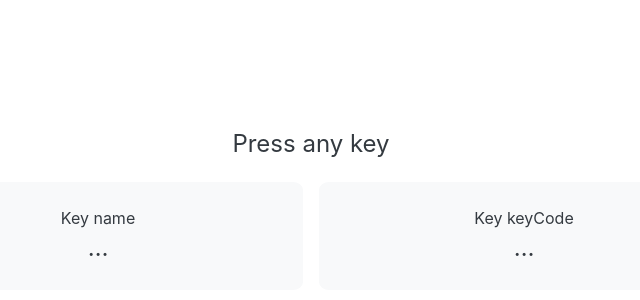
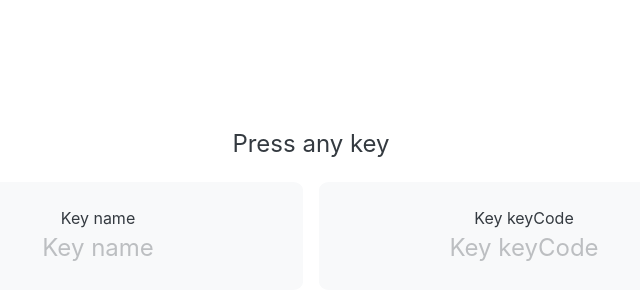
Before and after one commit to jader-rubini/vue-keystroke, a Vue app: page / in a window 1280 px wide. Shown: the part 190-490 px from the top of the page, without its empty margins (329-969 px from the left). Built offline with nearby package versions, Linux system fonts and the light colour scheme.

Commit message:
Fixed placeholder
Implemented a more elegant solution to handle
placeholder text for KeyDisplay component

```diff
--- a/src/App.vue
+++ b/src/App.vue
@@ -5,7 +5,6 @@ import KeyDisplay from './components/KeyDisplay.vue'
 const body = document.querySelector('body')
 const keyName = ref(null)
 const keyCode = ref(null)
-const placeholder = '…'
 
 function onKeyDown(e) {
   keyName.value = e.key === ' ' ? 'Space' : e.key
@@ -19,9 +18,15 @@ body.addEventListener('keydown', onKeyDown)
   <header>
     <h1>Press any key</h1>
   </header>
+
   <section>
-    <key-display label="Key name">{{ keyName ? keyName : placeholder }}</key-display>
-    <key-display label="Key keyCode">{{ keyCode ? keyCode : placeholder }}</key-display>
+    <key-display label="Key name">
+      <slot v-if="keyName">{{ keyName }}</slot>
+    </key-display>
+
+    <key-display label="Key keyCode">
+      <slot v-if="keyCode">{{ keyCode }}</slot>
+    </key-display>
   </section>
 </template>
 
--- a/src/components/KeyDisplay.vue
+++ b/src/components/KeyDisplay.vue
@@ -2,7 +2,7 @@
     <div>
         <p>{{ props.label }}</p>
         <h2>
-            <slot>Press any key</slot>
+            <slot><span>{{ props.label }}</span></slot>
         </h2>
     </div>
 </template>
@@ -20,6 +20,14 @@ div {
     background-color: var(--color-background-soft);
 }
 
+h2 {
+    color: var(--color-heading)
+}
+
+span {
+    opacity: .3;
+}
+
 @media (min-width: 900) {
     div {
         padding-inline: 2.5rem
```
